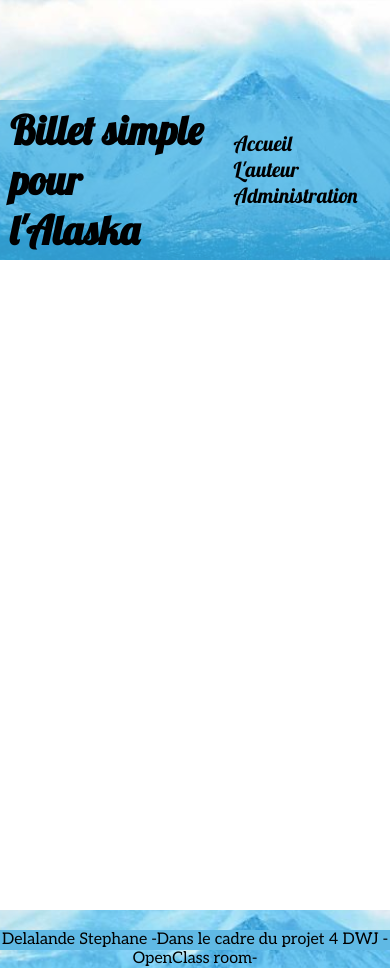
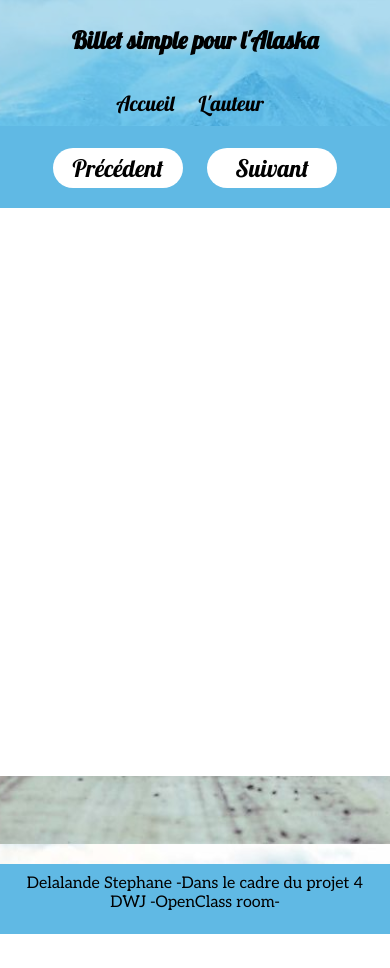
Before and after one commit to DelalandeStephane/DWJP4, a PHP site: page /index.php?page=2 in a window 390 px wide. After the commit the page ends 934 px from the top, so only its background shows below. Run offline with PHP 8.4, Linux system fonts and the light colour scheme; data that the repository does not hold is empty.

Commit message:
Ajout: Barre de navigation chapitre format mobile

```diff
--- a/controller/frontend.php
+++ b/controller/frontend.php
@@ -44,14 +44,12 @@ function chapter()
 }
 
 function reportCom(){
-
 	$commentManager = new delalande\forteroche\model\commentManager();
 
 	if(isset($_GET['idcom']) && !empty($_GET['idcom'])){
 		$report =$commentManager->reportComment($_GET['idcom']);
 		 header('Location: index.php?action=chapter&id='.$_GET['id']);
 	}
-
 }
 
 
--- a/public/css/responsive.css
+++ b/public/css/responsive.css
@@ -1,5 +1,78 @@
-@media all and (max-height: 800px) {
-	footer {
-
+@media all and (max-width: 1170px) {
+	.container {
+		margin:0 50px;
+	}
+	.index-page p {
+	margin: 0 30px;
+	}
+		h1 {
+		font-size:1.7em;
+		padding-top: 20px;
 	}
 }
+
+@media all and (max-width: 750px) {
+
+	.container {
+		margin: 0;
+	}
+	header {
+		flex-direction: column;
+	}
+	h1 {
+		font-size:1.5em;
+		text-align:center;
+	}
+	header ul {
+		text-align: center;
+		margin-bottom: 10px;
+	}
+
+	header ul li:last-child{
+		display: none;
+	}
+	.content {
+		flex-direction: column;
+	}
+	.index-page {
+		width: 100%;
+	}
+	.index-page:last-child {
+		border-top: 2px solid grey;
+		box-shadow:none;
+  	}
+
+	 .nav-bar-page {
+      	display: none;
+	}
+
+	#nav-bar-mobile {
+		display: block;
+		height: 60px;
+		padding-top: 22px;
+		background: #60b9e4;
+    	text-align: center;
+	}
+
+	#nav-bar-mobile a {
+		display: inline-block;
+		font-family: 'Lobster', cursive;
+		font-size: 1.5em;
+		background:white;
+		width:120px;
+		margin: 0 10px;
+		padding:5px;
+		border-radius:25px;
+	}
+	.index-page h3 {
+		font-size:1.2em;
+		margin: 20px;
+	}
+	.index-page p {
+	   font-size:0.9em;
+	}
+	footer {
+		height: 50px;
+		padding: 10px;
+	}
+}
--- a/public/css/style.css
+++ b/public/css/style.css
@@ -42,9 +42,9 @@ h1{
 }
 
 .main {
-   min-height:100%;
-   position:relative;
-   overflow: hidden;
+	min-height:100%;
+   	position:relative;
+   	overflow: hidden;
 }
 
 /*------ HEADER ------*/
@@ -66,6 +66,10 @@ header li {
 
 /*---- INDEX CONTENT ----*/
 
+#nav-bar-mobile {
+	display: none;
+}
+
 .content {
 	display:flex;
 	background-color:white;
@@ -74,12 +78,14 @@ header li {
 
 .index-page {
 	width:50%;
+	box-shadow: -2px 0 25px rgb(0,0,0,0.7);
 }
 
-.index-page:last-child {
+.index-page:nth-child(1) {
 	border-left: 1px solid grey;
 	box-shadow: -2px 0 25px rgb(0,0,0,0.7);
 }
+
 
 .content h3 {
 	font-size:2em;
@@ -224,6 +230,7 @@ footer {
 .password-area {
 	background: white;
 	margin: auto;
+	margin-top: 200px;
 	max-width: 400px;
 	text-align: center;
 }
--- a/view/frontend/chaptersView.php
+++ b/view/frontend/chaptersView.php
@@ -15,7 +15,7 @@
         ?>
         <article class="index-page">
 			<h3><?= $data['title'] ?></h3>
-			<p><?= substr($data['content'],0,700) ?> ...</p>
+			<p><?= substr($data['content'],0,600) ?> ...</p>
 			<a href="?action=chapter&id=<?= $data['id'] ?>">Lire plus</a>
 		</article>
 
@@ -23,6 +23,17 @@
         }
         $posts->closeCursor();
         ?>
+        <div id="nav-bar-mobile" >
+				<?php if(isset($_GET['page']) && $_GET['page'] != 1 && !empty($_GET['page'])): ?>
+					<a href="index.php?page=<?= $back ?>" >Précédent</a>
+				<?php endif; ?>
+				<?php if(isset($_GET['page']) && !empty($_GET['page']) && $_GET['page'] != $nbPage ): ?>
+					<a href="index.php?page=<?= $next ?>">Suivant</a>
+				<?php endif; ?>
+			</div>
+
 		</section>
+
+
 <?php $content = ob_get_clean(); ?>
 <?php require('template.php');?>
--- a/view/frontend/template.php
+++ b/view/frontend/template.php
@@ -4,6 +4,7 @@
 	<meta charset="utf-8">
 	<title><?= $title ?></title>
 	<link rel="stylesheet" type="text/css" href="public/css/style.css">
+	<link rel="stylesheet" type="text/css" href="public/css/responsive.css">
 </head>
 <body>
 	<div class="main">
```
